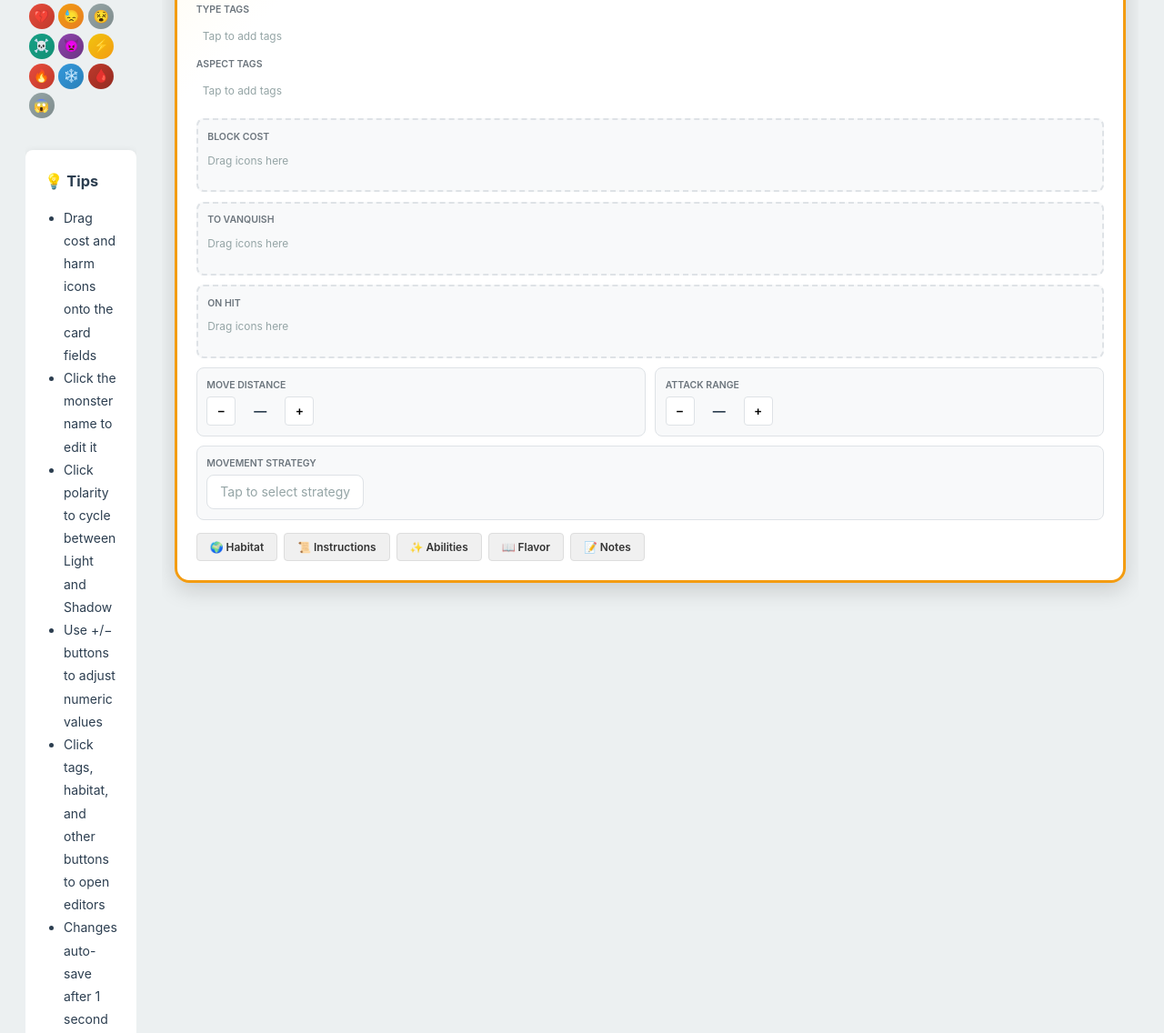
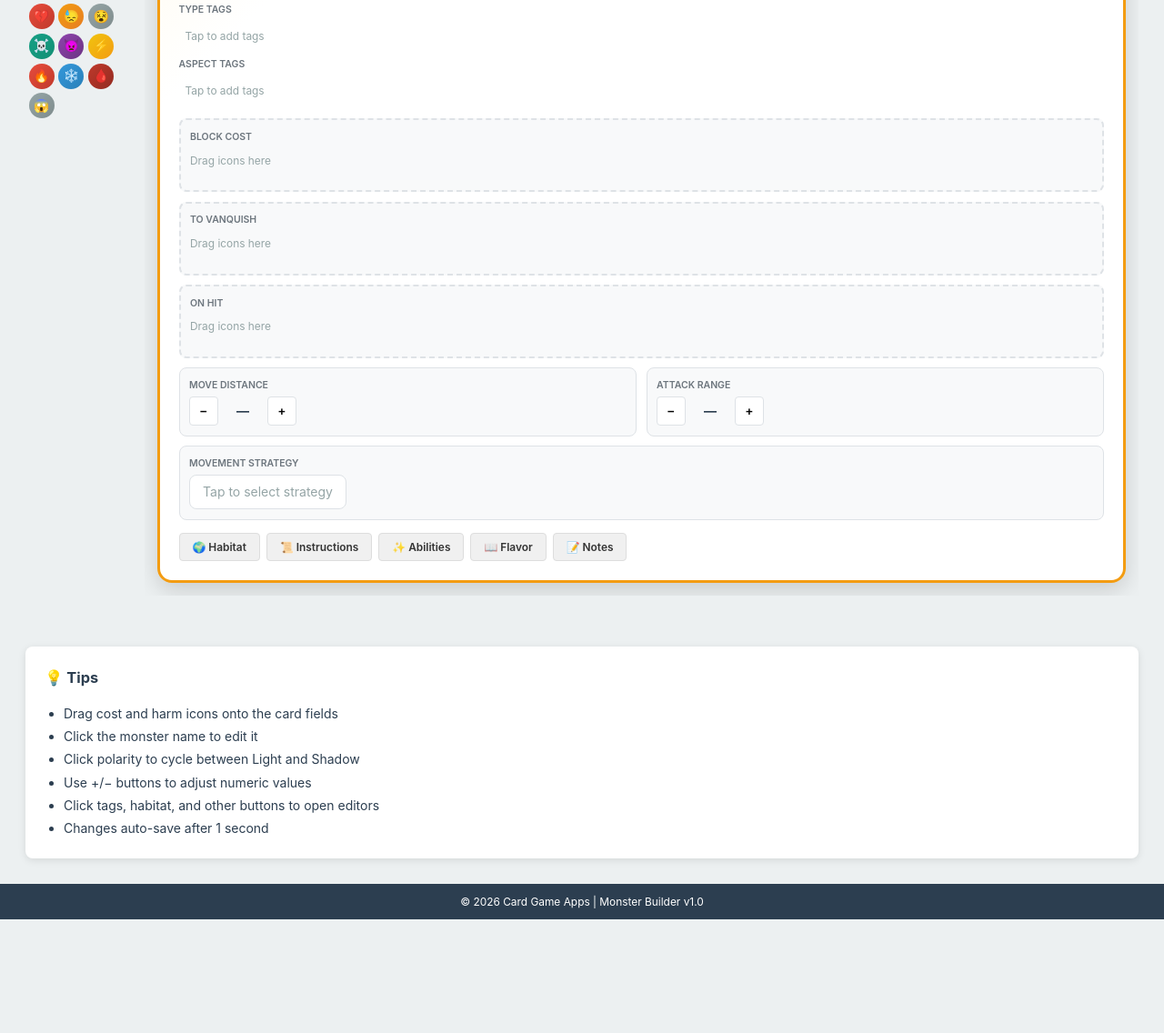
Before and after one commit to bbyfo/CardGame_Quests, a website: page CardGame_MonsterBuilder/monsterBuilder.html in a window 1280 px wide. Shown: the part 517-1653 px from the top of the page at 91% size. After the commit the page ends 1528 px from the top, so only its background shows below. Drawn offline with Linux system fonts and the light colour scheme; no server answers.

Commit message:
Refactor monsterBuilder.html to improve structure by adding IDs for icon palette and card mockup container

```diff
--- a/CardGame_MonsterBuilder/monsterBuilder.html
+++ b/CardGame_MonsterBuilder/monsterBuilder.html
@@ -21,7 +21,7 @@
 
     <main style="flex: 1; display: grid; grid-template-columns: min-content 1fr; gap: 2rem; padding: 2rem; overflow: hidden;">
       <!-- Left Side: Icon Palette -->
-      <div style="overflow-y: auto;">
+      <div id="icon-palette" style="overflow-y: auto;">
         <div style="margin-bottom: 1rem;">
           <button id="back-btn" class="btn btn-secondary">
             ← Back to List
@@ -35,7 +35,17 @@
           <!-- Icon palette will be rendered here -->
         </div>
 
-        <div style="margin-top: 2rem; background: white; border-radius: 8px; padding: 1.5rem; box-shadow: 0 2px 8px rgba(0,0,0,0.1);">
+
+      </div>
+
+      <!-- Right Side: Card Mockup -->
+      <div style="overflow-y: auto;">
+        <div id="card-mockup-container">
+          <!-- Card mockup will be rendered here -->
+        </div>
+      </div>
+
+              <div style="grid-column: 1 / -1; margin-top: 2rem; background: white; border-radius: 8px; padding: 1.5rem; box-shadow: 0 2px 8px rgba(0,0,0,0.1);">
           <h3 style="margin-bottom: 1rem;">💡 Tips</h3>
           <ul style="padding-left: 1.5rem; line-height: 1.8;">
             <li>Drag cost and harm icons onto the card fields</li>
@@ -46,14 +56,7 @@
             <li>Changes auto-save after 1 second</li>
           </ul>
         </div>
-      </div>
 
-      <!-- Right Side: Card Mockup -->
-      <div style="overflow-y: auto;">
-        <div id="card-mockup-container">
-          <!-- Card mockup will be rendered here -->
-        </div>
-      </div>
     </main>
 
     <footer>
```
